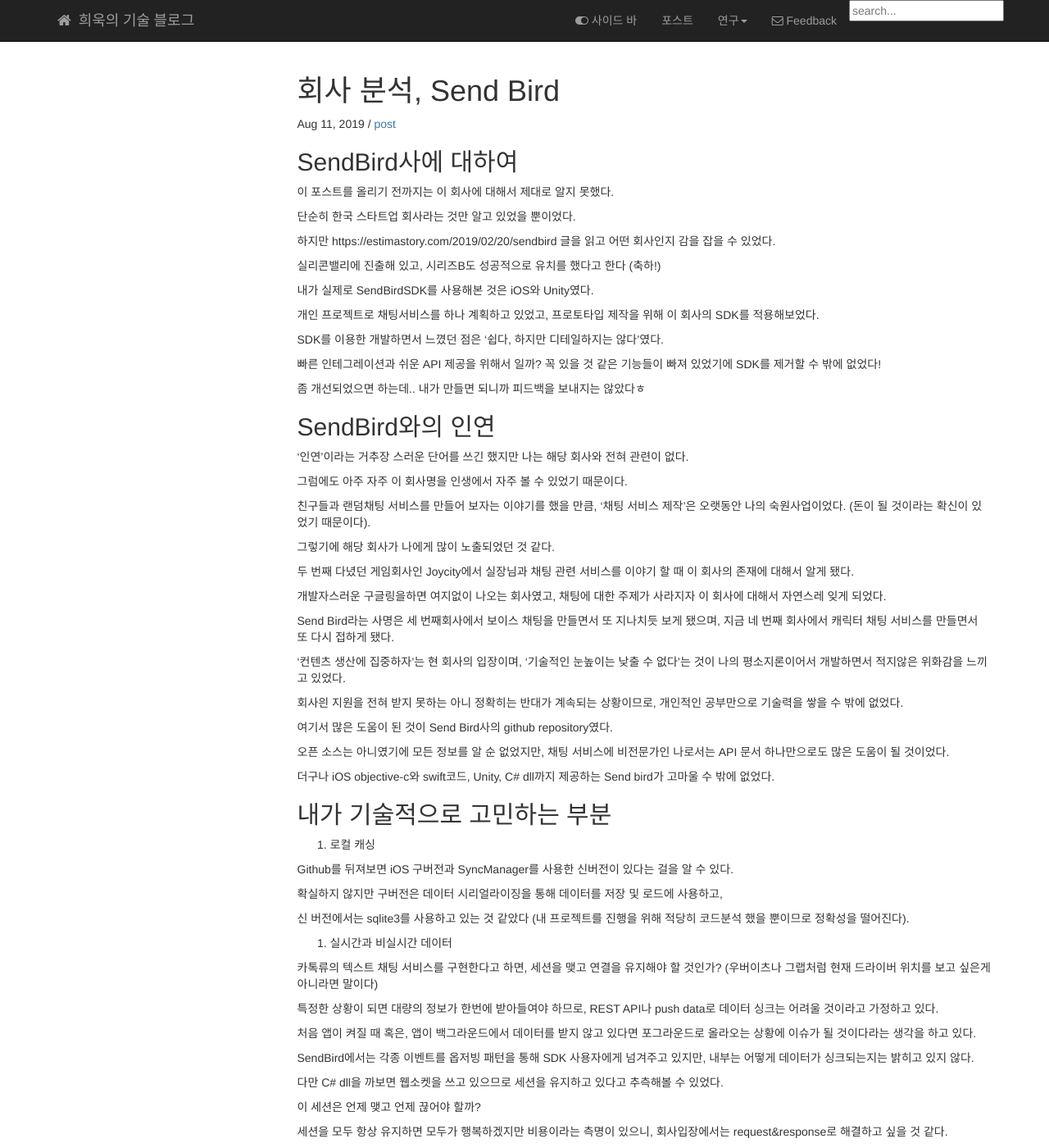
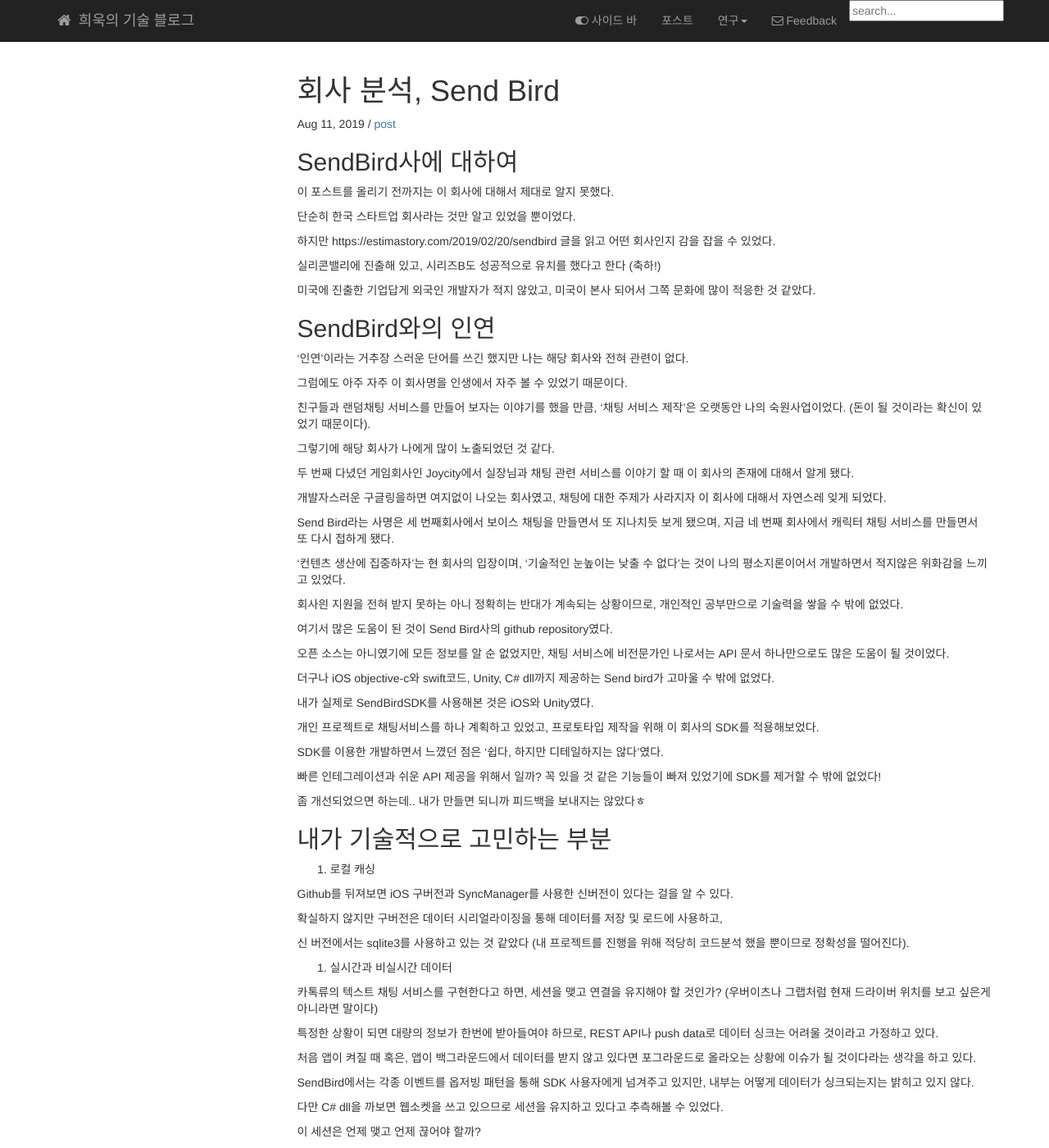
Before and after one commit to saroby/saroby.github.io, a Jekyll site: the page built from _posts/2019-08-11-company-sendbird.md, in a window 1280 px wide and 1400 px high. Shown: the whole window at 82% size. Built offline with Jekyll 4.4.1, drawn with Linux system fonts in a browser that asks for light colours; nearby versions of some CDN libraries; library files that are not in the unit come from our copies; comment, search, counter and statistics services are not loaded; a file with an impossible date is left out; part of the change alters nothing that is shown.

Commit message:
Update 2019-08-11-company-sendbird.md

```diff
--- a/_posts/2019-08-11-company-sendbird.md
+++ b/_posts/2019-08-11-company-sendbird.md
@@ -15,15 +15,7 @@ tags:
 
 실리콘밸리에 진출해 있고, 시리즈B도 성공적으로 유치를 했다고 한다 (축하!)
 
-내가 실제로 SendBirdSDK를 사용해본 것은 iOS와 Unity였다.
-
-개인 프로젝트로 채팅서비스를 하나 계획하고 있었고, 프로토타입 제작을 위해 이 회사의 SDK를 적용해보었다.
-
-SDK를 이용한 개발하면서 느꼈던 점은 '쉽다, 하지만 디테일하지는 않다'였다.
-
-빠른 인테그레이션과 쉬운 API 제공을 위해서 일까? 꼭 있을 것 같은 기능들이 빠져 있었기에 SDK를 제거할 수 밖에 없었다!
-
-좀 개선되었으면 하는데.. 내가 만들면 되니까 피드백을 보내지는 않았다ㅎ
+미국에 진출한 기업답게 외국인 개발자가 적지 않았고, 미국이 본사 되어서 그쪽 문화에 많이 적응한 것 같았다.
 
 
 ## SendBird와의 인연
@@ -51,6 +43,16 @@ Send Bird라는 사명은 세 번째회사에서 보이스 채팅을 만들면
 오픈 소스는 아니였기에 모든 정보를 알 순 없었지만, 채팅 서비스에 비전문가인 나로서는 API 문서 하나만으로도 많은 도움이 될 것이었다.
 
 더구나 iOS objective-c와 swift코드, Unity, C# dll까지 제공하는 Send bird가 고마울 수 밖에 없었다.
+
+내가 실제로 SendBirdSDK를 사용해본 것은 iOS와 Unity였다.
+
+개인 프로젝트로 채팅서비스를 하나 계획하고 있었고, 프로토타입 제작을 위해 이 회사의 SDK를 적용해보었다.
+
+SDK를 이용한 개발하면서 느꼈던 점은 '쉽다, 하지만 디테일하지는 않다'였다.
+
+빠른 인테그레이션과 쉬운 API 제공을 위해서 일까? 꼭 있을 것 같은 기능들이 빠져 있었기에 SDK를 제거할 수 밖에 없었다!
+
+좀 개선되었으면 하는데.. 내가 만들면 되니까 피드백을 보내지는 않았다ㅎ
 
 
 ## 내가 기술적으로 고민하는 부분
```
